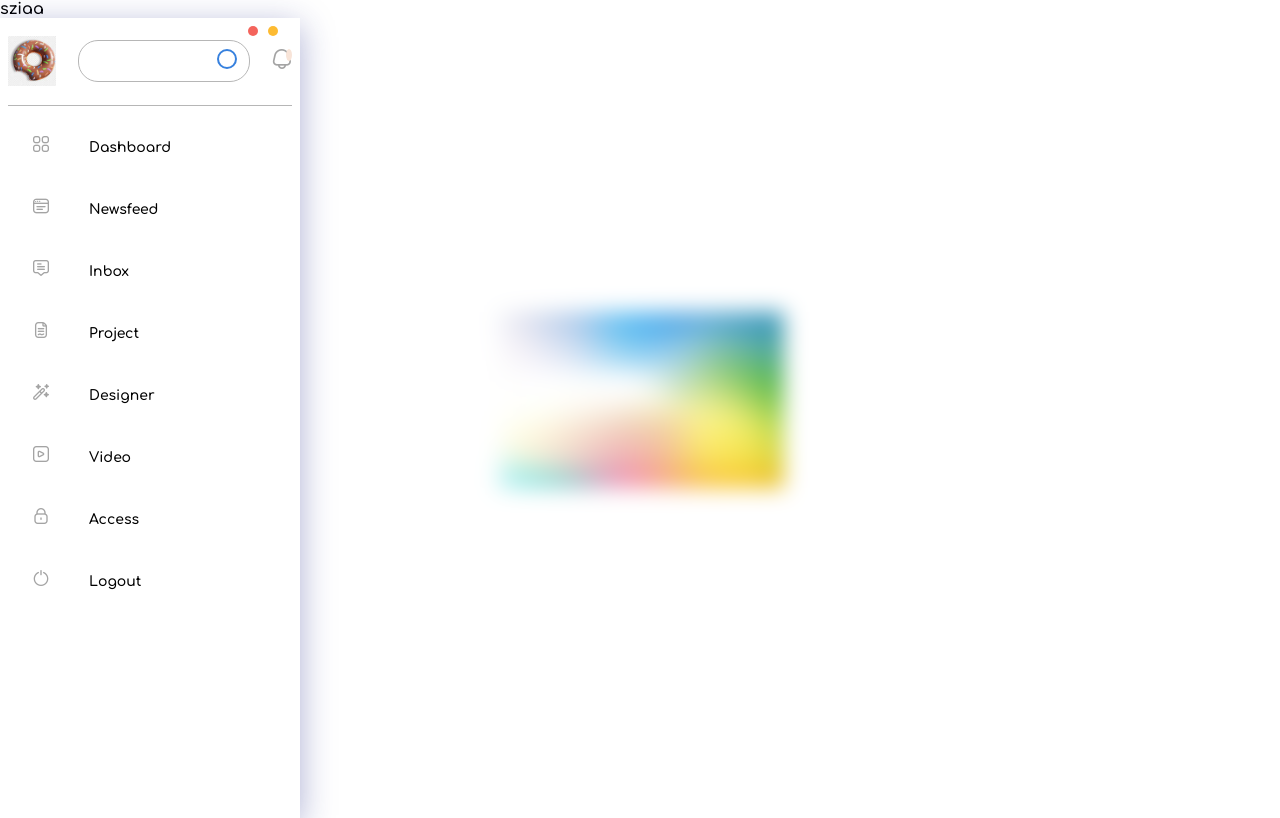
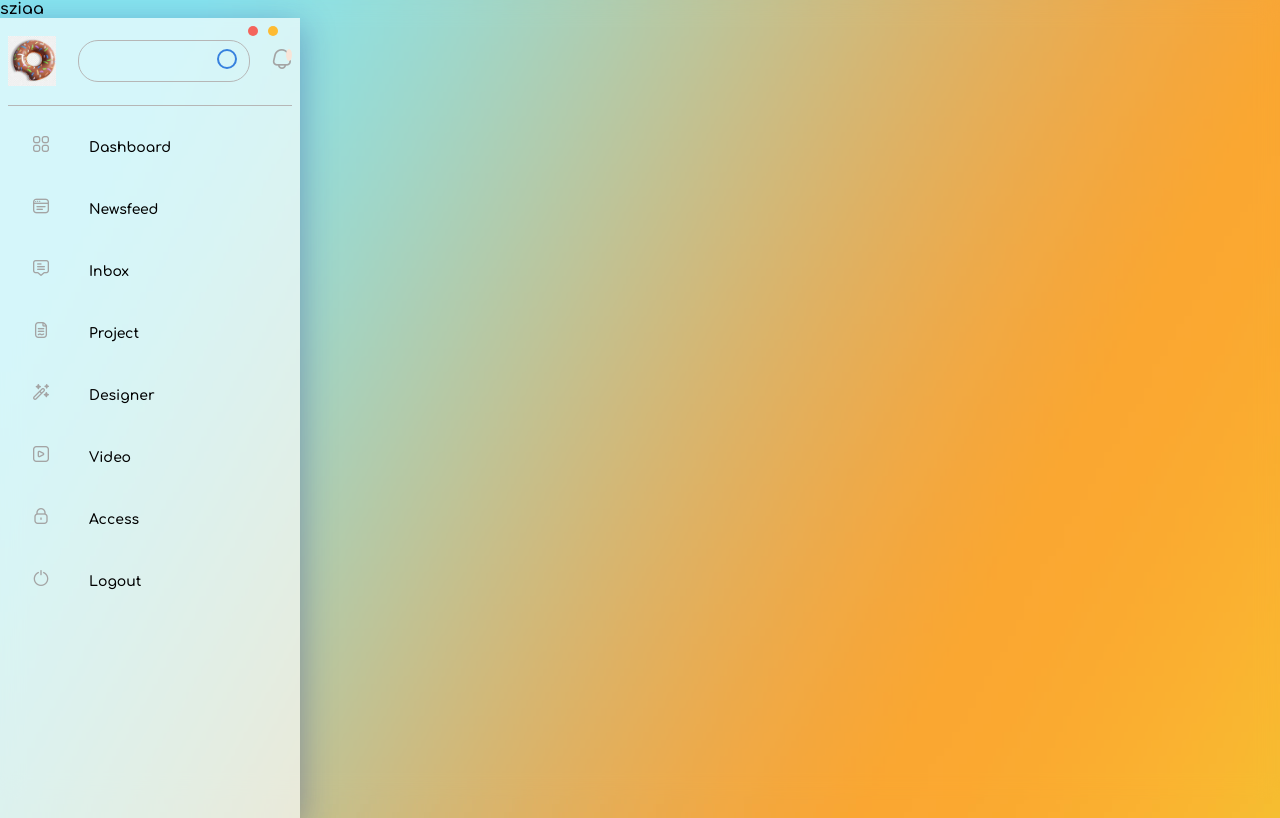
Before and after one commit to Botmen222/vlogpage, a plain HTML site: page index.html in a window 1280 px wide. Drawn offline with nearby package versions, Linux system fonts and the light colour scheme.

Commit message:
background

```diff
--- a/style.css
+++ b/style.css
@@ -13,7 +13,7 @@ a{
 body{
     height: 100vh;
     font-family: 'Comfortaa', cursive;
-    background: url("bacK.webp");
+    background: url("bacK1.webp");
     backdrop-filter: blur(11.0px);
     background-repeat: no-repeat;
     background-attachment: fixed;
```
Also changed, not shown: bacK1.webp (added).
